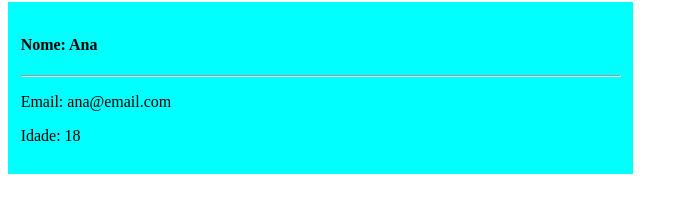
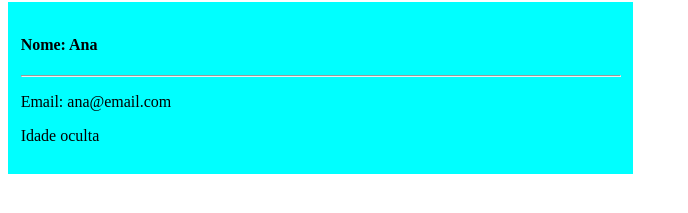
Before and after one commit to Joao-Gontijo/guiaclientes, a Vue app: page / in a window 1280 px wide. Shown: the part 249-462 px from the top of the page, without its empty margins (0-688 px from the left). Built offline with nearby package versions, Linux system fonts and the light colour scheme.

Commit message:
v-else-if

```diff
--- a/src/App.vue
+++ b/src/App.vue
@@ -1,7 +1,7 @@
 <template>
   <div id="app">
     <input type="text" v-model="clienteJoao.nome" placeholder="Nome" >
-    <Cliente :cliente="clienteJoao"/>
+    <Cliente :cliente="clienteJoao" :showIdade="true"/>
     <Cliente :cliente="clienteAna"/>
   </div>
 </template>
--- a/src/components/Cliente.vue
+++ b/src/components/Cliente.vue
@@ -3,7 +3,8 @@
         <h4>Nome: {{cliente.nome}}</h4>
         <hr>
         <p>Email: {{cliente.email}}</p>
-        <p>Idade: {{cliente.idade}}</p>
+        <p v-if="showIdade == true">Idade: {{cliente.idade}}</p>
+        <p v-else>Idade oculta</p>
     </div>
 </template>
 
@@ -11,13 +12,12 @@
 export default {
     data(){
         return{
+
         }
     },
     props: {
-        nome: String,
-        idade: Number,
-        email: String,
-        cliente: Object
+        cliente: Object,
+        showIdade: Boolean
     }
 };
 </script>
```
